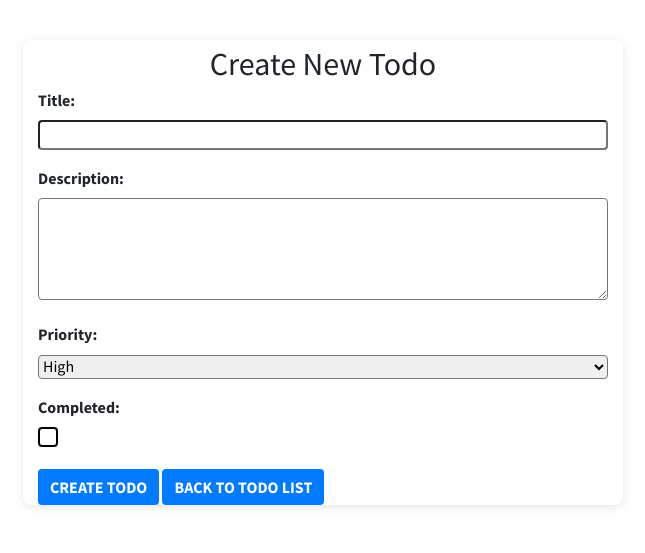
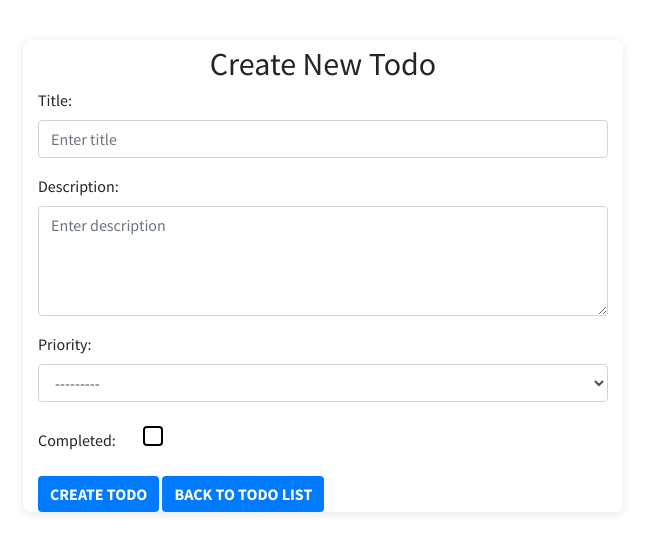
Before and after one commit to SaberHardy/TodoProjectMedium, a Django app: page /create_todo/ in a window 1280 px wide. Shown: the top 553 px of the page, without its empty margins (317-962 px from the left). Run offline with Django 5.2, Linux system fonts and the light colour scheme; some libraries are stand-ins or nearby versions.

Commit message:
CreateTodo

```diff
--- a/templates/todoApp/create_todo.html
+++ b/templates/todoApp/create_todo.html
@@ -6,38 +6,10 @@
     <div class="form-container">
         <form method="POST" class="create-form">
             {% csrf_token %}
-
-            <div class="form-group">
-                <label for="title">Title:</label>
-                <input type="text" id="title" name="title" required>
-            </div>
-
-            <div class="form-group">
-                <label for="description">Description:</label>
-                <textarea id="description" name="description" rows="4" cols="50"></textarea>
-            </div>
-
-            <div class="form-group">
-                <label for="priority">Priority:</label>
-                <select id="priority" name="priority" required>
-                    <option value="H">High</option>
-                    <option value="M">Medium</option>
-                    <option value="L">Low</option>
-                    <option value="N">None</option>
-                </select>
-            </div>
-
-            <div class="form-group">
-                <label for="completed">Completed:</label>
-                <input type="checkbox" id="completed" name="completed">
-            </div>
-
+            {{ form.as_p }}
             <button type="submit" class="btn btn-primary">Create Todo</button>
             <a href="{% url 'index' %}" class="btn btn-primary">Back to Todo List</a>
         </form>
     </div>
-    <div class="">
-    </div>
 </div>
-
 {% endblock %}
--- /dev/null
+++ b/todoApp/forms.py
@@ -0,0 +1,19 @@
+from django import forms
+
+from .models import TodoModel
+
+
+class TodoForm(forms.ModelForm):
+    class Meta:
+        model = TodoModel
+        fields = ['title', 'description', 'priority', 'completed']
+        widgets = {
+            'title': forms.TextInput(
+                attrs={'class': 'form-control', 'placeholder': 'Enter title'}),
+            'description': forms.Textarea(
+                attrs={'class': 'form-control', 'rows': 4, 'placeholder': 'Enter description'}),
+            'priority': forms.Select(
+                attrs={'class': 'form-control'}),
+            'completed': forms.CheckboxInput(
+                attrs={'class': 'form-check-input mx-4 mt-2', 'type': 'checkbox'}),
+        }
--- a/todoApp/models.py
+++ b/todoApp/models.py
@@ -1,4 +1,5 @@
 from django.db import models
+from django.urls import reverse
 
 priorities = (
     ('H', 'High'),
@@ -17,3 +18,6 @@ class TodoModel(models.Model):
 
     def __str__(self):
         return self.title
+
+    def get_absolute_url(self):
+        return reverse('index')
--- a/todoApp/urls.py
+++ b/todoApp/urls.py
@@ -9,5 +9,5 @@ urlpatterns = [
     path('detail_todo/<int:pk>/', views.DetailTodo.as_view(), name='detail_todo'),
     path('update_todo/<int:pk>/', views.update_todo, name='update_todo'),
     path('delete_todo/<int:pk>/', views.delete_todo, name='delete_todo'),
-    path('create_todo/', views.create_todo, name='create_todo'),
+    path('create_todo/', views.CreateTodo.as_view(), name='create_todo'),
 ]
--- a/todoApp/views.py
+++ b/todoApp/views.py
@@ -1,6 +1,7 @@
 from django.shortcuts import render, get_object_or_404, redirect
-from django.views.generic import ListView, DetailView
+from django.views.generic import ListView, DetailView, CreateView
 
+from .forms import TodoForm
 from .models import TodoModel
 
 
@@ -14,13 +15,6 @@ class ViewTodo(ListView):
         return context
 
 
-# def index(request):
-#     todos = TodoModel.objects.all()
-#     context = {
-#         'todos': todos
-#     }
-#     return render(request, 'todoApp/index.html', context)
-
 class DetailTodo(DetailView):
     model = TodoModel
     template_name = 'todoApp/detail.html'
@@ -31,30 +25,10 @@ class DetailTodo(DetailView):
         return context
 
 
-# def detail_todo(request, id):
-#     todo = TodoModel.objects.get(id=id)
-#     context = {
-#         'todo': todo
-#     }
-#     return render(request, 'todoApp/detail.html', context)
-
-
-def create_todo(request):
-    if request.method == 'POST':
-        title = request.POST.get('title')
-        description = request.POST.get('description')
-        priority = request.POST.get('priority')
-        completed = 'completed' in request.POST
-
-        # Create and save the new todo item
-        todo = TodoModel(title=title, description=description, priority=priority, completed=completed)
-        todo.save()
-
-        # Redirect to the main todo list page after saving
-        return redirect('index')
-
-    # If not a POST request, render the create todo modal template
-    return render(request, 'todoApp/create_todo.html')
+class CreateTodo(CreateView):
+    model = TodoModel
+    form_class = TodoForm
+    template_name = 'todoApp/create_todo.html'
 
 
 def update_todo(request, id):
```
Also changed, not shown: db.sqlite3.
